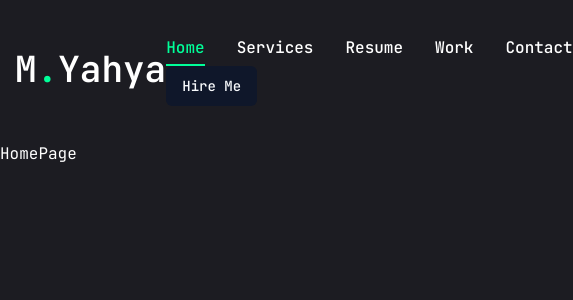
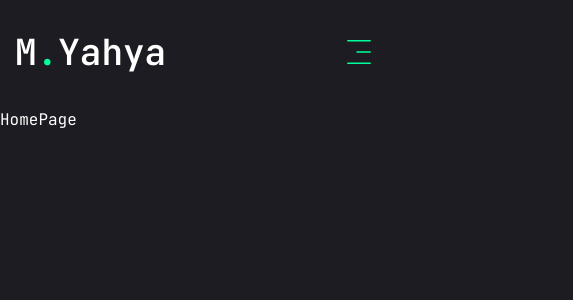
Before and after one commit to MYahyaAli/my_next_portfolio, a Next.js app: page / in a window 390 px wide. Shown: the top 300 px of the page, 573 px wide, since content can reach past the window. Built offline with nearby package versions, Linux system fonts and the light colour scheme.

Commit message:
Mobile Nav and Animations (2nd commit)

```diff
--- a/app/layout.jsx
+++ b/app/layout.jsx
@@ -1,10 +1,13 @@
 import { JetBrains_Mono } from "next/font/google";
 import "./globals.css";
 import Header from "@/components/Header";
+import PageTransition from "@/components/PageTransition";
+import StairTransition from "@/components/StairTransition";
 
-const jetBrainsMono = JetBrains_Mono({ subsets: ["latin"],
-weight:["100","200","300","400","500","600","700","800"],
-variable:"--font-jetbrainsMono",
+const jetBrainsMono = JetBrains_Mono({
+  subsets: ["latin"],
+  weight: ["100", "200", "300", "400", "500", "600", "700", "800"],
+  variable: "--font-jetbrainsMono",
 });
 
 export const metadata = {
@@ -16,8 +19,10 @@
   return (
     <html lang="en">
       <body className={jetBrainsMono.variable}>
-      <Header />
-      {children}</body>
+        <Header />
+        <StairTransition/>
+        <PageTransition>{children}</PageTransition>
+      </body>
     </html>
   );
 }
--- a/components/Header.jsx
+++ b/components/Header.jsx
@@ -1,15 +1,16 @@
 import Link from "next/link";
-import {Button} from "./ui/button"
+import { Button } from "./ui/button";
 
 // components
 import Nav from "./Nav";
+import MobileNav from "./MobileNav";
 
 const Header = () => {
   return (
     <header className="py-8 xl:py-12 text-white">
       <div className="container mx-auto flex justify-between items-center">
         {/* logo */}
-            <Link  href="/">
+        <Link href="/">
           <h1 className="text-4xl font-semibold">
             M<span className="text-accent">.</span>Yahya
           </h1>
@@ -26,14 +27,11 @@
         {/* mobile Nav and hire me button */}
 
         <div className="xl:hidden">
-            <Nav />
-            <Link href={"/contact"}>
-                <Button>Hire Me</Button>
-            </Link>
+            <MobileNav />
         </div>
       </div>
     </header>
-  )
-}
+  );
+};
 
-export default Header
+export default Header;
--- /dev/null
+++ b/components/MobileNav.jsx
@@ -0,0 +1,69 @@
+"use client";
+
+import { Sheet, SheetContent, SheetTrigger } from "@/components/ui/sheet";
+import Link from "next/link";
+import { usePathname } from "next/navigation";
+import { CiMenuFries } from "react-icons/ci";
+
+const links = [
+  {
+    name: "Home",
+    path: "/",
+  },
+  {
+    name: "Services",
+    path: "/services",
+  },
+  {
+    name: "Resume",
+    path: "/resume",
+  },
+  {
+    name: "Work",
+    path: "/work",
+  },
+  {
+    name: "Contact",
+    path: "/contact",
+  },
+];
+
+const MobileNav = () => {
+  const pathname = usePathname();
+  return (
+    <Sheet>
+      <SheetTrigger className="flex justify-center items-center">
+        <CiMenuFries className="text-[32px] text-accent" />
+      </SheetTrigger>
+      <SheetContent className="flex flex-col">
+        <div className="mt-32 mb-40 text-center text-2xl">
+          <Link href="/">
+            <h1 className="text-4xl font-semibold">
+              M<span className="text-accent">.</span>Yahya
+            </h1>
+          </Link>
+        </div>
+        {/* nav */}
+        <nav className="flex flex-col justify-center items-center gap-8">
+          {links.map((link, index) => {
+            return (
+              <Link
+                href={link.path}
+                key={index}
+                className={`${
+                  link.path === pathname &&
+                  "text-accent border-b-2 border-accent"
+                }
+                    text-xl capitalize hover:text-accent transition-all`}
+              >
+                {link.name}
+              </Link>
+            );
+          })}
+        </nav>
+      </SheetContent>
+    </Sheet>
+  );
+};
+
+export default MobileNav;
--- /dev/null
+++ b/components/PageTransition.jsx
@@ -0,0 +1,25 @@
+"use client";
+
+import { AnimatePresence, easeInOut, motion } from "framer-motion";
+import { usePathname } from "next/navigation";
+
+const PageTransition = ({ children }) => {
+  const pathname = usePathname();
+  return (
+    <AnimatePresence>
+      <div key={pathname}>
+        <motion.div
+          initial={{ opacity: 1 }}
+          animate={{
+            opacity: 0,
+            transition: { delay: 1, duration: 0.4, ease: easeInOut },
+          }}
+          className="h-screen w-screen fixed bg-primary top-0 pointer-events-none"
+        />
+        {children}
+      </div>
+    </AnimatePresence>
+  );
+};
+
+export default PageTransition;
--- /dev/null
+++ b/components/StairTransition.jsx
@@ -0,0 +1,33 @@
+"use client";
+
+import { AnimatePresence, animate, delay, motion } from "framer-motion";
+import { usePathname } from "next/navigation";
+import Stairs from "./Stairs";
+
+const StairTransition = () => {
+  const pathname = usePathname();
+  return (
+    <AnimatePresence mode="wait">
+      <div key={pathname}>
+        <div
+          className="h-screen w-screen fixed top-0 left-0 right-0
+        pointer-events-none z-40 flex"
+        >
+          <Stairs />
+        </div>
+
+        <motion.div
+          className="h-screen w-screen fixed bg-primary top-0
+        pointer-events-none"
+          initial={{ opacity: 1 }}
+          animate={{
+            opacity: 0,
+            transition: { delay: 1, duration: 0.4, ease: "easeInOut" },
+          }}
+        />
+      </div>
+    </AnimatePresence>
+  );
+};
+
+export default StairTransition;
--- /dev/null
+++ b/components/Stairs.jsx
@@ -0,0 +1,46 @@
+import { easeInOut, motion } from "framer-motion";
+
+const stairAnimation = {
+  initial: {
+    top: "0%",
+  },
+  animate: {
+    top: "100%",
+  },
+  exit: {
+    top: ["100%", "0%"],
+  },
+};
+
+// calculate reverseIndex for staggered delay
+const reverseIndex = (index) => {
+  const totalSteps = 6;
+  return totalSteps - index - 1;
+};
+
+const Stairs = () => {
+  return (
+    <>
+      {/* dynamic animation */}
+      {[...Array(6)].map((_, index) => {
+        return (
+          <motion.div
+            key={index}
+            variants={stairAnimation}
+            initial="initital"
+            animate="animate"
+            exit="exit"
+            transition={{
+              duration: 0.4,
+              ease: "easeInOut",
+              delay: reverseIndex(index) * 0.1,
+            }}
+            className="h-full w-full bg-white relative"
+          />
+        );
+      })}
+    </>
+  );
+};
+
+export default Stairs;
--- a/components/ui/button.jsx
+++ b/components/ui/button.jsx
@@ -5,25 +5,27 @@
 import { cn } from "@/lib/utils"
 
 const buttonVariants = cva(
-  "inline-flex items-center justify-center whitespace-nowrap rounded-md text-sm font-medium ring-offset-white transition-colors focus-visible:outline-none focus-visible:ring-2 focus-visible:ring-slate-950 focus-visible:ring-offset-2 disabled:pointer-events-none disabled:opacity-50 dark:ring-offset-slate-950 dark:focus-visible:ring-slate-300",
+  "inline-flex items-center justify-center whitespace-nowrap rounded-full text-base font-semibold ring-offset-white transition-colors",
   {
     variants: {
       variant: {
-        default: "bg-slate-900 text-slate-50 hover:bg-slate-900/90 dark:bg-slate-50 dark:text-slate-900 dark:hover:bg-slate-50/90",
-        destructive:
-          "bg-red-500 text-slate-50 hover:bg-red-500/90 dark:bg-red-900 dark:text-slate-50 dark:hover:bg-red-900/90",
-        outline:
-          "border border-slate-200 bg-white hover:bg-slate-100 hover:text-slate-900 dark:border-slate-800 dark:bg-slate-950 dark:hover:bg-slate-800 dark:hover:text-slate-50",
-        secondary:
-          "bg-slate-100 text-slate-900 hover:bg-slate-100/80 dark:bg-slate-800 dark:text-slate-50 dark:hover:bg-slate-800/80",
-        ghost: "hover:bg-slate-100 hover:text-slate-900 dark:hover:bg-slate-800 dark:hover:text-slate-50",
-        link: "text-slate-900 underline-offset-4 hover:underline dark:text-slate-50",
+        default: "bg-accent text-primary hover:bg-accent-hover",
+        // destructive:
+        //   "bg-red-500 text-slate-50 hover:bg-red-500/90 dark:bg-red-900 dark:text-slate-50 dark:hover:bg-red-900/90",
+        // outline:
+        //   "border border-slate-200 bg-white hover:bg-slate-100 hover:text-slate-900 dark:border-slate-800 dark:bg-slate-950 dark:hover:bg-slate-800 dark:hover:text-slate-50",
+        // secondary:
+        //   "bg-slate-100 text-slate-900 hover:bg-slate-100/80 dark:bg-slate-800 dark:text-slate-50 dark:hover:bg-slate-800/80",
+        // ghost: "hover:bg-slate-100 hover:text-slate-900 dark:hover:bg-slate-800 dark:hover:text-slate-50",
+        // link: "text-slate-900 underline-offset-4 hover:underline dark:text-slate-50",
+        primary:"bg-primary text-white",
+        outline:"border border-accent bg-transparent text-accent hover:bg-accent hover:text-primary"
       },
       size: {
-        default: "h-10 px-4 py-2",
-        sm: "h-9 rounded-md px-3",
-        lg: "h-11 rounded-md px-8",
-        icon: "h-10 w-10",
+        default: "h-[44px] px-6",
+        md: "h-[48px] px-6",
+        lg: "h-[56px] px-8 text-sm uppercase tracking-[2px]",
+        // icon: "h-10 w-10",
       },
     },
     defaultVariants: {
--- a/package.json
+++ b/package.json
@@ -17,10 +17,12 @@
     "@radix-ui/react-tooltip": "^1.0.7",
     "class-variance-authority": "^0.7.0",
     "clsx": "^2.1.1",
+    "framer-motion": "^11.2.9",
     "lucide-react": "^0.379.0",
     "next": "14.2.3",
     "react": "^18",
     "react-dom": "^18",
+    "react-icons": "^5.2.1",
     "tailwind-merge": "^2.3.0",
     "tailwindcss-animate": "^1.0.7"
   },
```
Also changed, not shown: components/ui/sheet.jsx (+59 -45 lines), 1 other file (tests, documents, lock files or other folders). Lines whose indentation alone changed are shown as unchanged.
